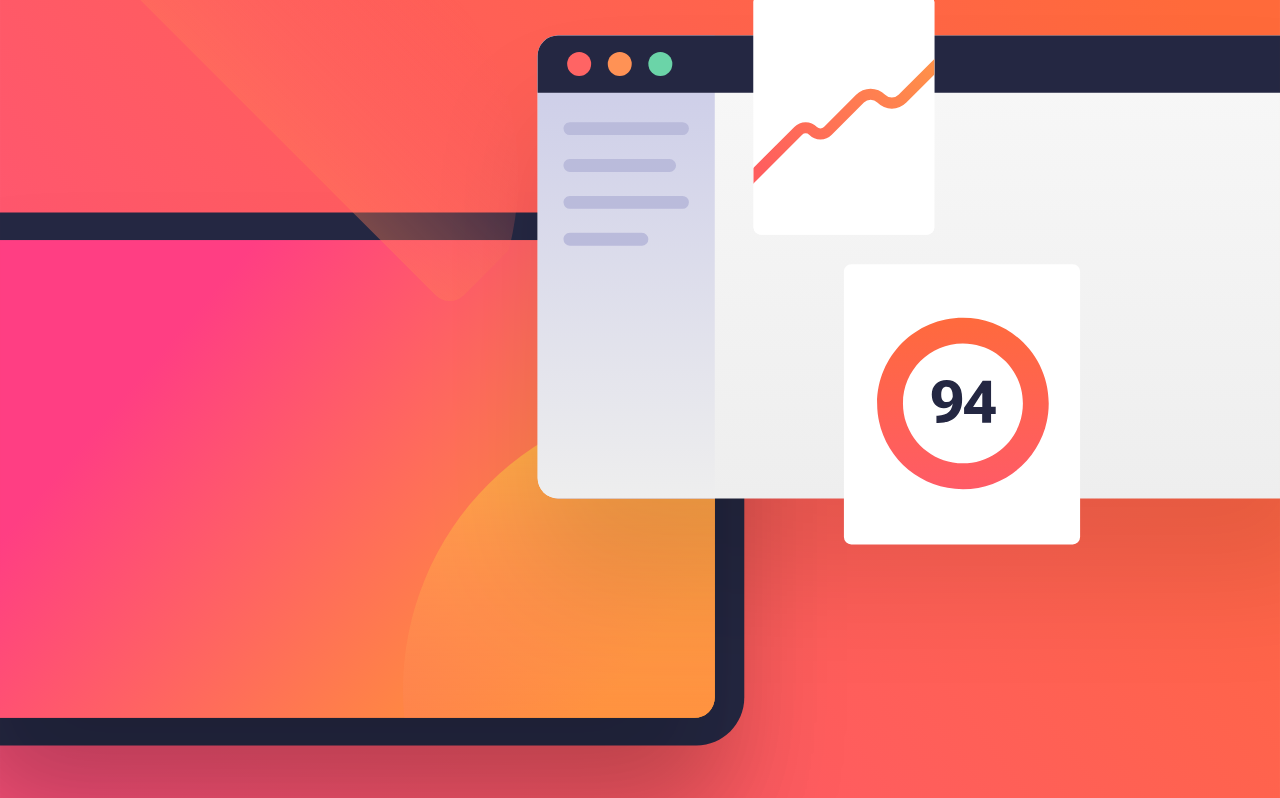
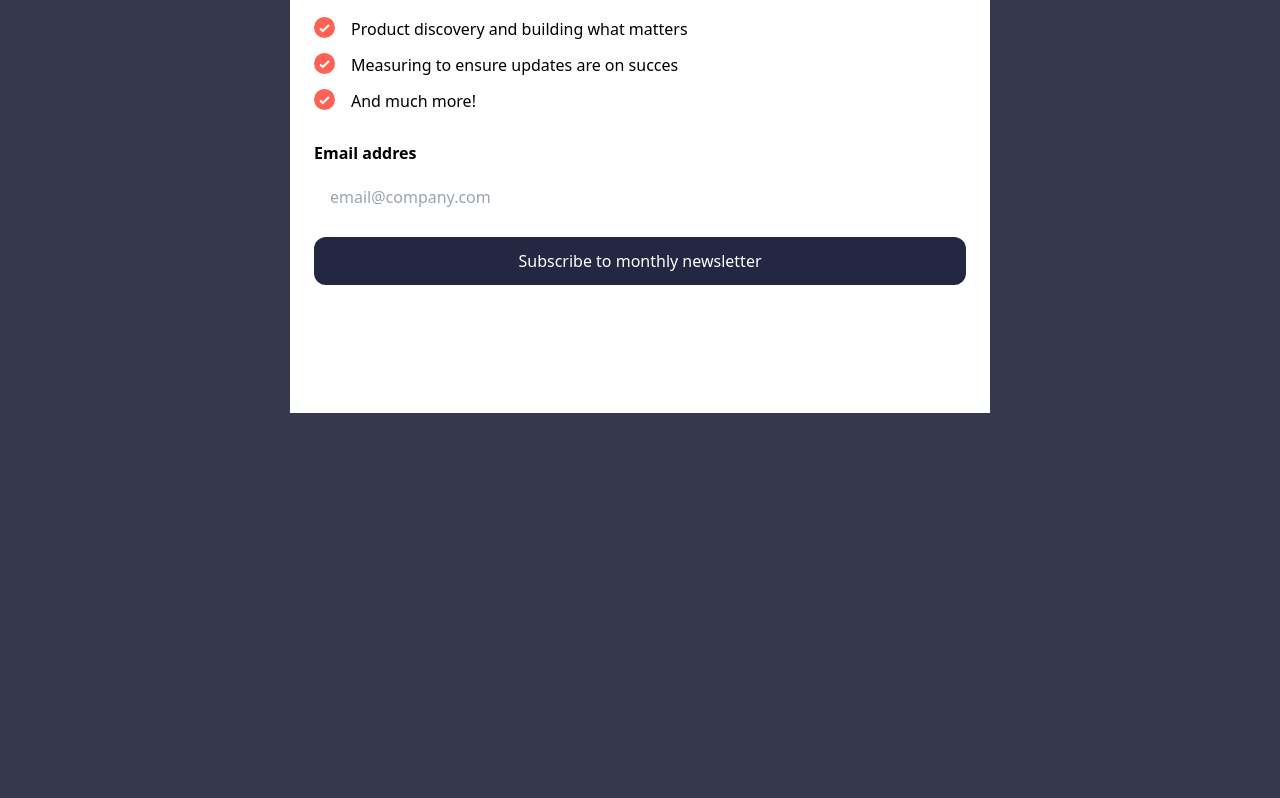
Before and after one commit to Reivah/Tailwind-Frontend-Mentor, a website: page dist/index.html in a window 1280 px wide. Shown: the part 87-885 px from the top of the page. After the commit the page ends 800 px from the top, so only its background shows below. Drawn offline with Linux system fonts and the light colour scheme.

Commit message:
adjusting body

```diff
--- a/dist/index.html
+++ b/dist/index.html
@@ -11,11 +11,11 @@
     <link rel="stylesheet" href="./style.css">
 </head>
 
-<body class="h-full bg-white">
+<body class="h-full flex justify-center items-center bg-Charcoal-Grey">
 
-    <div>
-        <div class="mb-7 ">
-            <img class="w-full" src="../src/img/illustration-sign-up-mobile.svg" alt="custom orange icons">
+    <div class="w-[700px] h-[500px] bg-white">
+        <div class="mb-7 lg:hidden">
+            <img class="w-full " src="../src/img/illustration-sign-up-mobile.svg" alt="custom orange icons">
         </div>
         <div class="px-6 mb-5">
             <h1 class=" mb-5 text-4xl font-bold">Stay updated!</h1>
@@ -39,6 +39,8 @@
     </div>
 
 
+
+
 </body>
 
 </html>
```
Also changed, not shown: dist/style.css.
